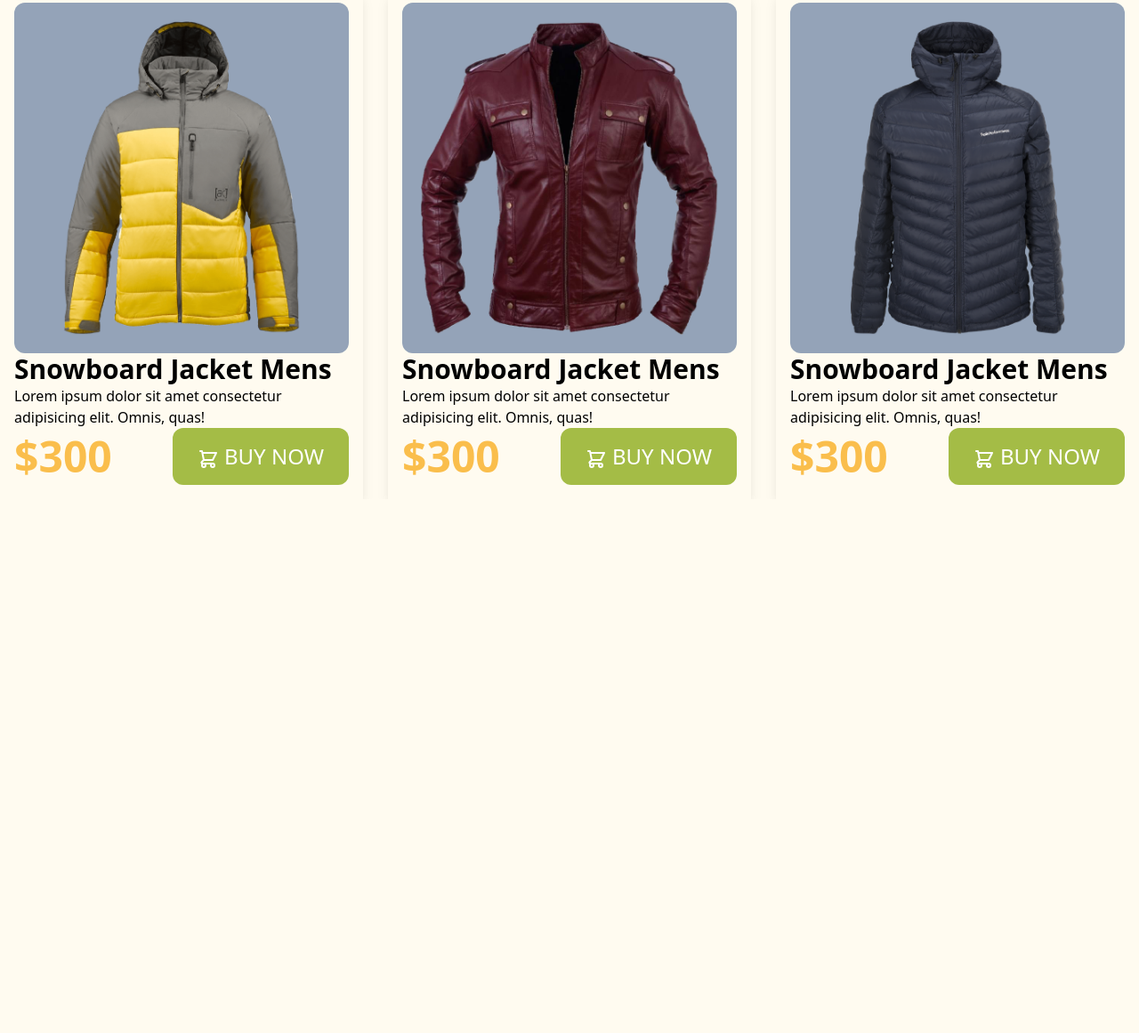
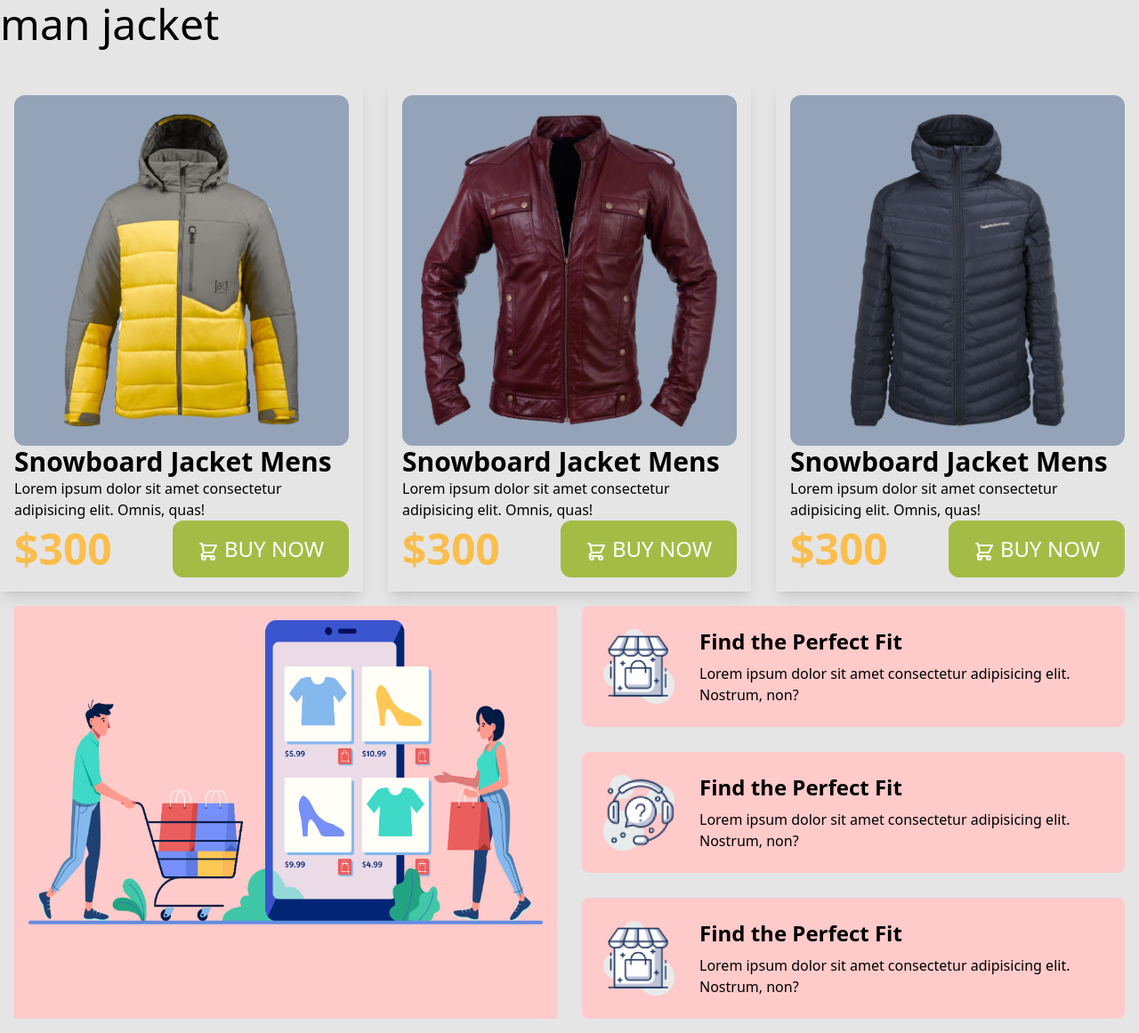
Before and after one commit to MdArefineAhamedJoy/tailwind-css, a plain HTML site: page index.html in a window 1280 px wide. Shown: the part 1373-2534 px from the top of the page at 89% size. Before the commit the page ends 1934 px from the top, so only its background shows below. Drawn offline with nearby package versions, Linux system fonts and the light colour scheme.

Commit message:
complite project

```diff
--- a/index.html
+++ b/index.html
@@ -43,9 +43,9 @@
         </div>
      </section>
   </header>
-  <main>
-    <section class="container mx-auto">
-      <h2>women jacket</h2>
+  <main class="bg-[#E5E5E5] container mx-auto">
+    <section >
+      <h2 text-5xl >women jacket</h2>
       <div class="grid grid-cols-1 sm:grid-cols-3 gap-7 ">
        <div class="space-y-4 p-5 shadow-xl">
          <div class="p-5  bg-slate-100 ">
@@ -98,9 +98,9 @@
        </div>
       </div>
     </section>
-    <section class="container mx-auto">
+    <section >
       <!-- man jacket -->
-      <h2>man jacket</h2>
+      <h2 class="text-5xl my-10">man jacket</h2>
         <div class="grid md:grid-cols-2 lg:grid-cols-3 gap-7 ">
           <!-- jacket-1 -->
           <div class="p-4 shadow-lg">
@@ -155,6 +155,34 @@
           </div>
         </div>
     </section>
+    <section>
+        <div class="grid lg:grid-cols-2 md:grid-cols-1 p-4 gap-7">
+          <div class="bg-red-200 flex p-6 items-center rounded-lg">
+            <img  class="h-22 w-20" src="images/house.png" alt="">
+            <div class="px-7">
+              <h3 class="text-2xl font-bold pb-2">Find the Perfect Fit</h3>
+              <p>Lorem ipsum dolor sit amet consectetur adipisicing elit. Nostrum, non?</p>
+            </div>
+          </div>
+          <div class="bg-red-200 row-span-3 p-4 h-full md:-order-1 ">
+            <img  src="images/shopping.png" alt="">
+          </div>
+          <div class="bg-red-200 flex p-6 items-center rounded-lg">
+            <img  class="h-22 w-20" src="images/question.png" alt="">
+            <div class="px-7">
+              <h3 class="text-2xl font-bold pb-2">Find the Perfect Fit</h3>
+              <p>Lorem ipsum dolor sit amet consectetur adipisicing elit. Nostrum, non?</p>
+            </div>
+          </div>
+          <div class="bg-red-200 flex p-6 items-center rounded-lg">
+            <img  class="h-22 w-20" src="images/house.png" alt="">
+            <div class="px-7">
+              <h3 class="text-2xl font-bold pb-2">Find the Perfect Fit</h3>
+              <p>Lorem ipsum dolor sit amet consectetur adipisicing elit. Nostrum, non?</p>
+            </div>
+          </div>
+        </div>
+    </section>
   </main>
 </body>
 </html>
```
